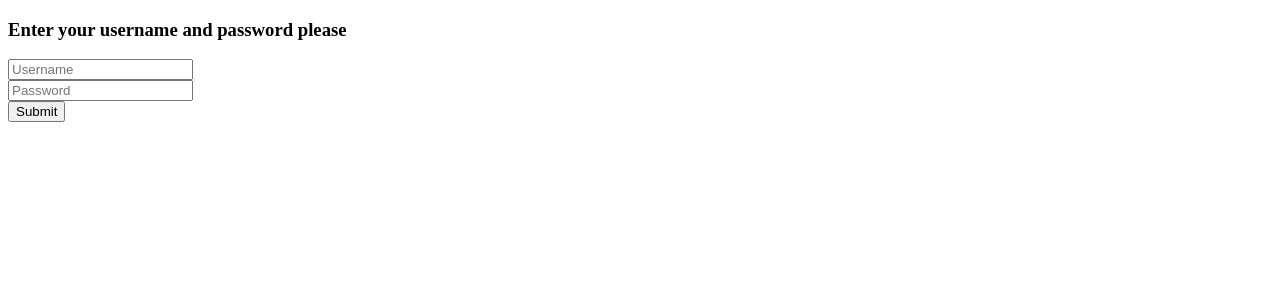
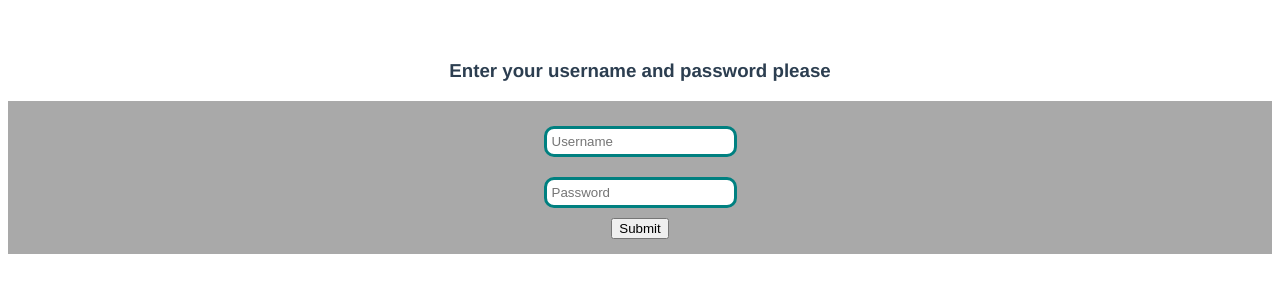
Before and after one commit to mie91/Noroff-VueApp, a Vue app in the folder vuepro/: page /#/ in a window 1280 px wide. Shown: the top 300 px of the page. Built offline with nearby package versions, Linux system fonts and the light colour scheme.

Commit message:
added some styles to login

```diff
--- a/vuepro/src/App.vue
+++ b/vuepro/src/App.vue
@@ -5,6 +5,7 @@
 </template>
 
 <script>
+
 (function () {
   localStorage.setItem('username', 'Teacher');
   localStorage.setItem('password', 'noroff');
@@ -14,3 +15,20 @@ export default {
   name: 'app'
 }
 </script>
+
+<style>
+#app {
+  font-family: Avenir, Helvetica, Arial, sans-serif;
+  -webkit-font-smoothing: antialiased;
+  -moz-osx-font-smoothing: grayscale;
+  text-align: center;
+  color: #2c3e50;
+  margin-top: 60px;
+}
+  .theForm input {
+    border: solid 3px teal;
+        border-radius: 10px;
+        padding: 5px;
+        margin: 10px;
+  }
+</style>
--- a/vuepro/src/components/LoginComponent.vue
+++ b/vuepro/src/components/LoginComponent.vue
@@ -5,7 +5,7 @@
             <div>
                 <h3>{{message}}</h3>
             </div>
-            <form>
+            <form class="theForm">
                 <input type="text" placeholder="Username" v-model="username" v-bind:class="{ 'error-border': inputUsernameError }" class="[ form-control ]" />
                 <div class="[ error ]" v-if="showUsernameError"> Please enter the correct username</div>
                 <br>
@@ -33,11 +33,23 @@ export default {
 </script>
 
 <style scoped>
+
+
     .error {
-        color: magenta;
+        color: darkred;
+        font-size: 14px;
+        padding: 0px;
+        margin: 0px;
+    }
+    .error-border{
+        border: solid 3px darkred;
+        border-radius: 10px;
+        padding: 5px;
+    }
+    .theForm {
+        background-color: darkgray;
+        padding: 15px;
     }
 
-    .error-border{
-        border: solid 3px magenta;
-    }
+
 </style>
```
